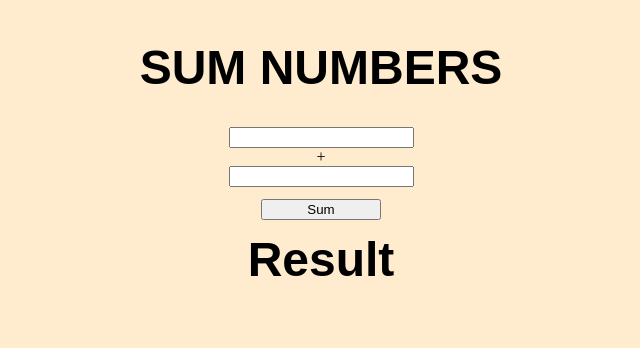
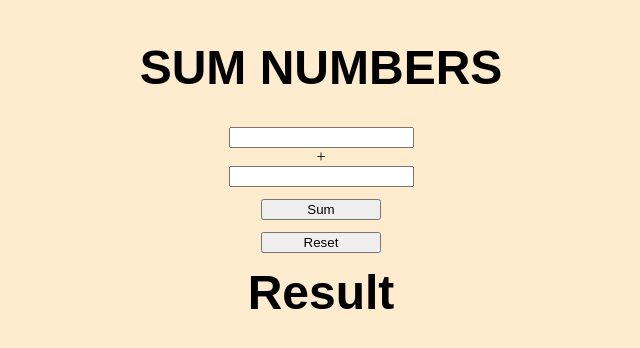
Before and after one commit to byelde/JavaScript_Studies, a plain HTML site: page aula10/ex007-sum_numbers.html in a window 1280 px wide. Shown: the whole page, without its empty margins (319-959 px from the left). Drawn offline with Linux system fonts and the light colour scheme.

Commit message:
update ex007 (reset)

```diff
--- a/aula10/ex007-sum_numbers.html
+++ b/aula10/ex007-sum_numbers.html
@@ -26,6 +26,11 @@
             width: 120px;
         }
 
+        input#buttomReset {
+            margin-top: 12px;
+            width: 120px;
+        }
+
         div#result {
             margin-top: 12px;
             font: bold 48px Arial;
@@ -41,6 +46,7 @@
     <input type="number" name="n2" id="ni2">
 
     <input type="button" value="Sum" id="buttomSum" onclick="sum()">
+    <input type="button" value="Reset" id="buttomReset" onclick="reset()">
     <div id="result">Result</div>
 
     <script>
@@ -58,6 +64,16 @@
             resultDiv.innerHTML = `${result}`
         }
 
+        function reset() {
+            var input1 = document.querySelector('input#ni1')
+            var input2 = document.querySelector('input#ni2')
+            var result = document.querySelector('div#result')
+
+            input1.value =
+            input2.value =
+            result.innerHTML = 'Result'
+        }
+
     </script>
 </body>
 </html>
```
